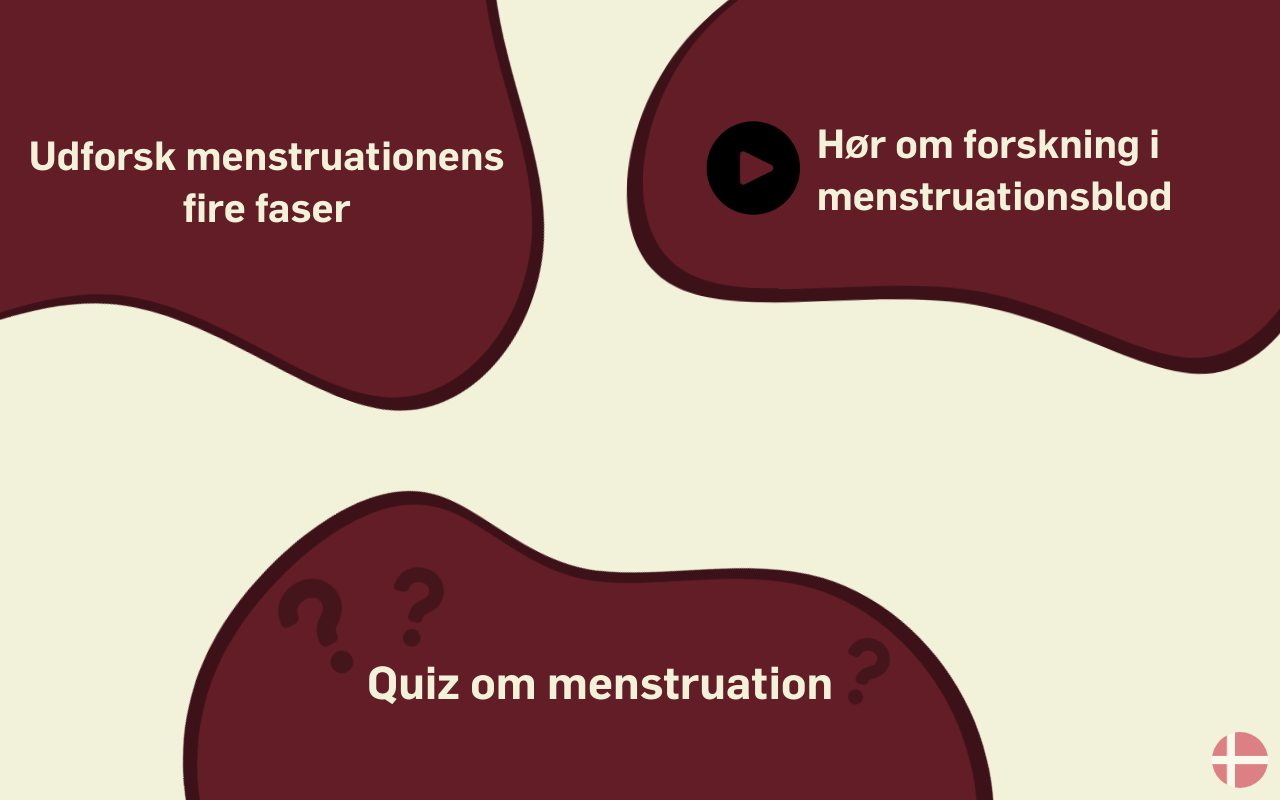
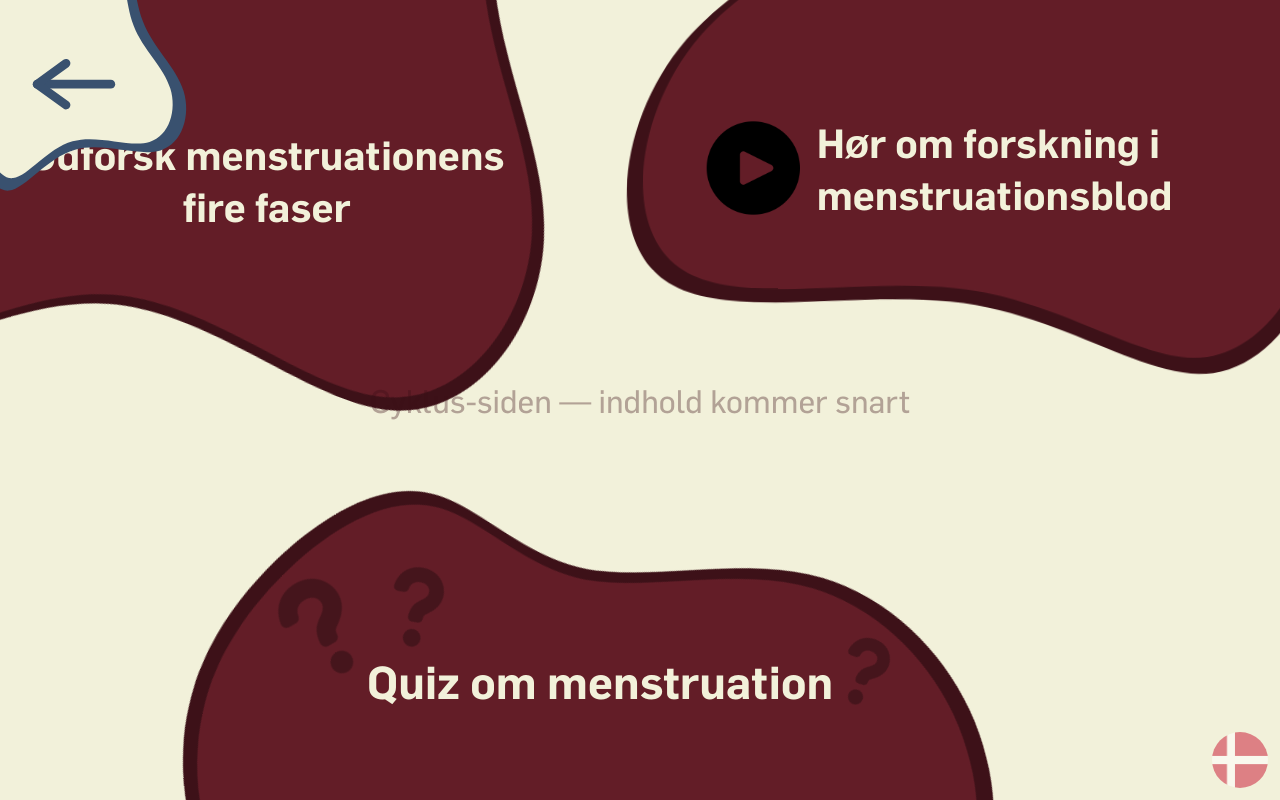
Before and after one commit to Trier77/steno-blod2, a React (Vite) app: page /cyklus in a window 1280 px wide. Built offline with nearby package versions, Linux system fonts and the light colour scheme.

Commit message:
Transition til cyklus-siden virker

```diff
--- a/src/App.jsx
+++ b/src/App.jsx
@@ -6,6 +6,7 @@ import { BlobProvider, useBlob } from "./context/BlobContext";
 import translations from "../translations";
 import Quiz from "./pages/Quiz";
 import VideoPage from "./pages/VideoPage";
+import Cyklus from "./pages/Cyklus";
 import FlagButton from "./components/FlagButton";
 import questionIcon from "./assets/icons/question.png";
 import playIcon from "./assets/icons/play-button.png";
@@ -28,34 +29,34 @@ const VIDEO_EXPAND_SCALE = 35 / 9;
 const CYKLUS_EXPAND_SCALE = 35 / 8;
 
 // ─────────────────────────────────────────────────────────────
-// QUIZ BLOB IKONER — juster hvert ikon her
-// x, y        → placering inde i blobben (-60 til 60 ca.)
-// size        → størrelse
-// opacity     → synlighed (0.05 = meget subtil, 0.3 = tydelig)
-// rotation    → grader (0-360)
+// QUIZ BLOB IKONER
 // ─────────────────────────────────────────────────────────────
 const QUIZ_ICONS = [
   { x: -51, y: -50, size: 12, opacity: 0.3, rotation: -100 },
   { x: -24, y: 19, size: 14, opacity: 0.3, rotation: -110 },
   { x: -15, y: 29, size: 18, opacity: 0.3, rotation: 210 },
 ];
-// ─────────────────────────────────────────────────────────────
 
 // ─────────────────────────────────────────────────────────────
 // VIDEO BLOB IKON
-// x, y        → placering inde i blobben
-// size        → størrelse
-// opacity     → synlighed
-// rotation    → grader
 // ─────────────────────────────────────────────────────────────
 const VIDEO_ICON = { x: -20, y: -20, size: 45, opacity: 0.15, rotation: 0 };
-// ─────────────────────────────────────────────────────────────
 
 // ─────────────────────────────────────────────────────────────
-// CYKLUS BLOB IKONER — tilføj ikoner her senere, samme mønster som QUIZ_ICONS
+// CYKLUS BLOB IKONER — tilføj ikoner her senere
 // ─────────────────────────────────────────────────────────────
 const CYKLUS_ICONS = [];
+
 // ─────────────────────────────────────────────────────────────
+// How far each blob flies off screen during the cyklus transition.
+// Each blob flies toward its nearest corner.
+// Increase values if blobs don't fully leave the screen.
+// ─────────────────────────────────────────────────────────────
+const CYKLUS_EXIT = {
+  cyklus: "translate(-900px, -700px)", // top-left  → flies further top-left
+  video: "translate(900px, -700px)", // top-right → flies further top-right
+  quiz: "translate(400px, 800px)", // bottom-center → flies down
+};
 
 function WaveText({
   lines,
@@ -154,25 +155,52 @@ function IconWaveText({
 function PersistentBackground() {
   const navigate = useNavigate();
   const location = useLocation();
-  const { expanded, setExpanded, videoExpanded, setVideoExpanded } = useBlob();
+  const {
+    expanded,
+    setExpanded,
+    videoExpanded,
+    setVideoExpanded,
+    cyklusTransitioning,
+    setCyklusTransitioning,
+  } = useBlob();
   const { language } = useLanguage();
   const blobs = translations[language].startside.blobs;
 
+  // ── Quiz ────────────────────────────────────────────────────
   const [quizExpanding, setQuizExpanding] = useState(false);
   const [quizPressed, setQuizPressed] = useState(false);
   const [quizTextVisible, setQuizTextVisible] = useState(true);
+  const [quizIconsVisible, setQuizIconsVisible] = useState(true);
 
+  // ── Video ───────────────────────────────────────────────────
   const [videoExpanding, setVideoExpanding] = useState(false);
   const [videoPressed, setVideoPressed] = useState(false);
   const [videoTextVisible, setVideoTextVisible] = useState(true);
   const [videoOnTop, setVideoOnTop] = useState(false);
 
-  const [cyklusExpanded, setCyklusExpanded] = useState(false);
-  const [cyklusExpanding, setCyklusExpanding] = useState(false);
+  // ── Cyklus ──────────────────────────────────────────────────
   const [cyklusPressed, setCyklusPressed] = useState(false);
   const [cyklusTextVisible, setCyklusTextVisible] = useState(true);
-  const [cyklusOnTop, setCyklusOnTop] = useState(false);
 
+  // "out"  → blobs flying off screen  (navigating to cyklus)
+  // "in"   → blobs flying back in     (returning from cyklus)
+  // null   → resting normally
+  const [cyklusFlight, setCyklusFlight] = useState(null);
+
+  const onStartPage = location.pathname === "/";
+  const blobsExited = cyklusFlight === "out";
+  // Only lock out taps when blobs are flying *away* — not when flying back in
+  const anyExpanded = expanded || videoExpanded || cyklusFlight === "out";
+
+  // The CSS transition string — ease-in when flying out, ease-out when flying back in
+  const flightTransition =
+    cyklusFlight === "out"
+      ? "transform 0.8s cubic-bezier(0.4, 0, 1, 1)"
+      : cyklusFlight === "in"
+        ? "transform 0.8s cubic-bezier(0, 0, 0.2, 1)"
+        : "none";
+
+  // ── Video z-index ───────────────────────────────────────────
   useEffect(() => {
     if (videoExpanded) {
       setVideoOnTop(true);
@@ -182,34 +210,22 @@ function PersistentBackground() {
     }
   }, [videoExpanded]);
 
-  useEffect(() => {
-    if (cyklusExpanded) {
-      setCyklusOnTop(true);
-    } else {
-      const id = setTimeout(() => setCyklusOnTop(false), 1600);
-      return () => clearTimeout(id);
-    }
-  }, [cyklusExpanded]);
-
-  const onStartPage = location.pathname === "/";
-  const anyExpanded = expanded || videoExpanded || cyklusExpanded;
-
-  const [quizIconsVisible, setQuizIconsVisible] = useState(true);
-
+  // ── Quiz text / icon visibility ─────────────────────────────
   useEffect(() => {
     if (expanded) {
       setQuizTextVisible(false);
       setQuizIconsVisible(false);
     } else {
-      const textId = setTimeout(() => setQuizTextVisible(true), 1300);
-      const iconId = setTimeout(() => setQuizIconsVisible(true), 1300);
+      const t = setTimeout(() => setQuizTextVisible(true), 1300);
+      const i = setTimeout(() => setQuizIconsVisible(true), 1300);
       return () => {
-        clearTimeout(textId);
-        clearTimeout(iconId);
+        clearTimeout(t);
+        clearTimeout(i);
       };
     }
   }, [expanded]);
 
+  // ── Video text visibility ───────────────────────────────────
   useEffect(() => {
     if (videoExpanded) {
       setVideoTextVisible(false);
@@ -219,15 +235,30 @@ function PersistentBackground() {
     }
   }, [videoExpanded]);
 
+  // ── Cyklus text visibility ──────────────────────────────────
   useEffect(() => {
-    if (cyklusExpanded) {
+    if (cyklusFlight === "out") {
+      // Hide immediately as blobs fly away
       setCyklusTextVisible(false);
-    } else {
-      const id = setTimeout(() => setCyklusTextVisible(true), 1300);
+    } else if (cyklusFlight === "in") {
+      // Fade text back in partway through the fly-in animation
+      const id = setTimeout(() => setCyklusTextVisible(true), 400);
       return () => clearTimeout(id);
     }
-  }, [cyklusExpanded]);
+  }, [cyklusFlight]);
 
+  // ── Detect return from cyklus page ─────────────────────────
+  // Cyklus.jsx navigates to "/" first, then sets this flag on the
+  // next tick — so by the time we see it here we're already home.
+  useEffect(() => {
+    if (!cyklusTransitioning) return;
+    setCyklusTransitioning(false);
+    setCyklusFlight("in");
+    const id = setTimeout(() => setCyklusFlight(null), 900);
+    return () => clearTimeout(id);
+  }, [cyklusTransitioning]);
+
+  // ── Tap handlers ────────────────────────────────────────────
   const handleQuizTap = () => {
     if (quizExpanding || anyExpanded) return;
     setQuizExpanding(true);
@@ -249,41 +280,36 @@ function PersistentBackground() {
   };
 
   const handleCyklusTap = () => {
-    if (cyklusExpanding || anyExpanded) return;
-    setCyklusExpanding(true);
-    setCyklusExpanded(true);
-    setTimeout(() => {
-      navigate("/cyklus");
-      setCyklusExpanding(false);
-    }, 1600);
+    if (cyklusFlight === "out" || anyExpanded) return;
+    setCyklusFlight("out");
+    setTimeout(() => navigate("/cyklus"), 850);
   };
 
   return (
     <>
       <style>{`
-        @keyframes blobPulse { 0%, 100% { transform: scale(1); } 50% { transform: scale(1.02); } }
+        @keyframes blobPulse      { 0%, 100% { transform: scale(1);    } 50% { transform: scale(1.02); } }
         @keyframes blobPulseOuter { 0%, 100% { transform: scale(1.04); } 50% { transform: scale(1.06); } }
-        @keyframes letterWave { 0%, 100% { transform: translateY(0px); } 50% { transform: translateY(-6px); } }
-        @keyframes textFloat { 0%, 100% { transform: translateY(0px); } 50% { transform: translateY(-8px); } }
+        @keyframes letterWave     { 0%, 100% { transform: translateY(0px); } 50% { transform: translateY(-6px); } }
+        @keyframes textFloat      { 0%, 100% { transform: translateY(0px); } 50% { transform: translateY(-8px); } }
       `}</style>
 
       <div
         className="bg-museum-cream"
         style={{ position: "fixed", inset: 0, zIndex: 0 }}
       />
-
       <div
         style={{ position: "fixed", bottom: "12px", right: "12px", zIndex: 50 }}
       >
         <FlagButton />
       </div>
 
-      {/* Cyklus blob */}
+      {/* ─── Cyklus blob (top-left) ──────────────────────────── */}
       <div
         style={{
           position: "fixed",
           inset: 0,
-          zIndex: cyklusOnTop ? 3 : 2,
+          zIndex: 2,
           overflow: "hidden",
           pointerEvents: "none",
         }}
@@ -297,6 +323,15 @@ function PersistentBackground() {
             display: "block",
             overflow: "visible",
             pointerEvents: "none",
+          }}
+        >
+          {/* Outer g handles the fly-in/out. Inner g has the existing positioning. */}
+          <g
+            style={{
+              transform: blobsExited
+                ? CYKLUS_EXIT.cyklus
+                : "translate(0px, 0px)",
+              transition: flightTransition,
             }}
           >
             <g
@@ -316,14 +351,10 @@ function PersistentBackground() {
                 style={{
                   transformOrigin: "center",
                   transformBox: "fill-box",
-                animation:
-                  cyklusExpanded || cyklusPressed
+                  animation: cyklusPressed
                     ? "none"
                     : "blobPulseOuter 3s ease-in-out infinite 0.5s",
-                transition: "transform 1.5s ease-in-out",
-                transform: cyklusExpanded
-                  ? `scale(${CYKLUS_EXPAND_SCALE * 1.04})`
-                  : "scale(1.04)",
+                  transform: "scale(1.04)",
                 }}
               />
               <path
@@ -332,20 +363,30 @@ function PersistentBackground() {
                 style={{
                   transformOrigin: "center",
                   transformBox: "fill-box",
-                filter:
-                  cyklusPressed && !cyklusExpanded
-                    ? "brightness(0.75)"
-                    : "brightness(1)",
-                animation:
-                  cyklusExpanded || cyklusPressed
+                  filter: cyklusPressed ? "brightness(0.75)" : "brightness(1)",
+                  animation: cyklusPressed
                     ? "none"
                     : "blobPulse 3s ease-in-out infinite 0.5s",
-                transition: "transform 1.5s ease-in-out, filter 0.2s ease",
-                transform: cyklusExpanded
-                  ? `scale(${CYKLUS_EXPAND_SCALE})`
-                  : "scale(1)",
+                  transition: "filter 0.2s ease",
+                  transform: "scale(1)",
                 }}
               />
+              {CYKLUS_ICONS.map((icon, i) => (
+                <image
+                  key={i}
+                  href={icon.src}
+                  x={icon.x}
+                  y={icon.y}
+                  width={icon.size}
+                  height={icon.size}
+                  style={{
+                    transformBox: "fill-box",
+                    transformOrigin: "center",
+                    transform: `rotate(${icon.rotation}deg)`,
+                    opacity: icon.opacity,
+                  }}
+                />
+              ))}
             </g>
             <WaveText
               lines={blobs.cyklus}
@@ -355,10 +396,11 @@ function PersistentBackground() {
               fade={!cyklusTextVisible}
               fontSize={60}
             />
+          </g>
         </svg>
       </div>
 
-      {/* Video blob */}
+      {/* ─── Video blob (top-right) ──────────────────────────── */}
       <div
         style={{
           position: "fixed",
@@ -377,6 +419,14 @@ function PersistentBackground() {
             display: "block",
             overflow: "visible",
             pointerEvents: "none",
+          }}
+        >
+          <g
+            style={{
+              transform: blobsExited
+                ? CYKLUS_EXIT.video
+                : "translate(0px, 0px)",
+              transition: flightTransition,
             }}
           >
             <g
@@ -438,10 +488,11 @@ function PersistentBackground() {
               iconSize={140}
               iconGap={25}
             />
+          </g>
         </svg>
       </div>
 
-      {/* Quiz blob */}
+      {/* ─── Quiz blob (bottom-center) ───────────────────────── */}
       <div
         style={{
           position: "fixed",
@@ -460,6 +511,12 @@ function PersistentBackground() {
             display: "block",
             overflow: "visible",
             pointerEvents: "none",
+          }}
+        >
+          <g
+            style={{
+              transform: blobsExited ? CYKLUS_EXIT.quiz : "translate(0px, 0px)",
+              transition: flightTransition,
             }}
           >
             <g
@@ -509,8 +566,6 @@ function PersistentBackground() {
                     : "scale(1)",
                 }}
               />
-
-            {/* Icons rendered from QUIZ_ICONS config above */}
               {QUIZ_ICONS.map((icon, i) => (
                 <image
                   key={i}
@@ -536,6 +591,7 @@ function PersistentBackground() {
               animationDelay={2}
               fade={!quizTextVisible}
             />
+          </g>
         </svg>
       </div>
     </>
@@ -550,8 +606,7 @@ function AppInner() {
         <Route path="/" element={null} />
         <Route path="/quiz" element={<Quiz />} />
         <Route path="/video/:id" element={<VideoPage />} />
-        <Route path="/cyklus" element={null} />
-        {/* Replace null with <CyklusPage /> when you build it */}
+        <Route path="/cyklus" element={<Cyklus />} />
       </Routes>
     </div>
   );
--- a/src/context/BlobContext.jsx
+++ b/src/context/BlobContext.jsx
@@ -5,9 +5,23 @@ const BlobContext = createContext(null);
 export function BlobProvider({ children }) {
   const [expanded, setExpanded] = useState(false);
   const [videoExpanded, setVideoExpanded] = useState(false);
+
+  // Used to signal the cyklus fly-in/out transition between
+  // App.jsx and Cyklus.jsx. Cyklus.jsx sets this to true before
+  // navigating back to "/", and App.jsx picks it up to trigger
+  // the blobs flying back in from their corners.
+  const [cyklusTransitioning, setCyklusTransitioning] = useState(false);
+
   return (
     <BlobContext.Provider
-      value={{ expanded, setExpanded, videoExpanded, setVideoExpanded }}
+      value={{
+        expanded,
+        setExpanded,
+        videoExpanded,
+        setVideoExpanded,
+        cyklusTransitioning,
+        setCyklusTransitioning,
+      }}
     >
       {children}
     </BlobContext.Provider>
--- /dev/null
+++ b/src/pages/Cyklus.jsx
@@ -0,0 +1,63 @@
+import { useState, useEffect } from "react";
+import { useNavigate } from "react-router";
+import { useBlob } from "../context/BlobContext";
+import BackButton from "../components/BackButton";
+
+export default function Cyklus() {
+  const navigate = useNavigate();
+  const { setCyklusTransitioning } = useBlob();
+
+  const [visible, setVisible] = useState(false);
+  useEffect(() => {
+    const id = setTimeout(() => setVisible(true), 100);
+    return () => clearTimeout(id);
+  }, []);
+
+  const handleBack = () => {
+    setVisible(false);
+    setTimeout(() => {
+      // Navigate first so App.jsx is mounted on "/"...
+      navigate("/");
+      // ...then signal on the next tick so the useEffect in
+      // PersistentBackground sees onStartPage=true at the same time
+      setTimeout(() => setCyklusTransitioning(true), 50);
+    }, 400);
+  };
+
+  return (
+    <div
+      style={{
+        position: "fixed",
+        inset: 0,
+        zIndex: 10,
+        opacity: visible ? 1 : 0,
+        transition: "opacity 0.4s ease",
+        pointerEvents: visible ? "auto" : "none",
+      }}
+    >
+      <BackButton onClick={handleBack} />
+
+      {/* ── Your cyklus page content goes here ── */}
+      <div
+        style={{
+          position: "absolute",
+          inset: 0,
+          display: "flex",
+          alignItems: "center",
+          justifyContent: "center",
+        }}
+      >
+        <p
+          style={{
+            fontFamily: "Flama, sans-serif",
+            fontSize: "2rem",
+            color: "#3d1118",
+            opacity: 0.35,
+          }}
+        >
+          Cyklus-siden — indhold kommer snart
+        </p>
+      </div>
+    </div>
+  );
+}
```
Lines whose indentation alone changed are shown as unchanged.
